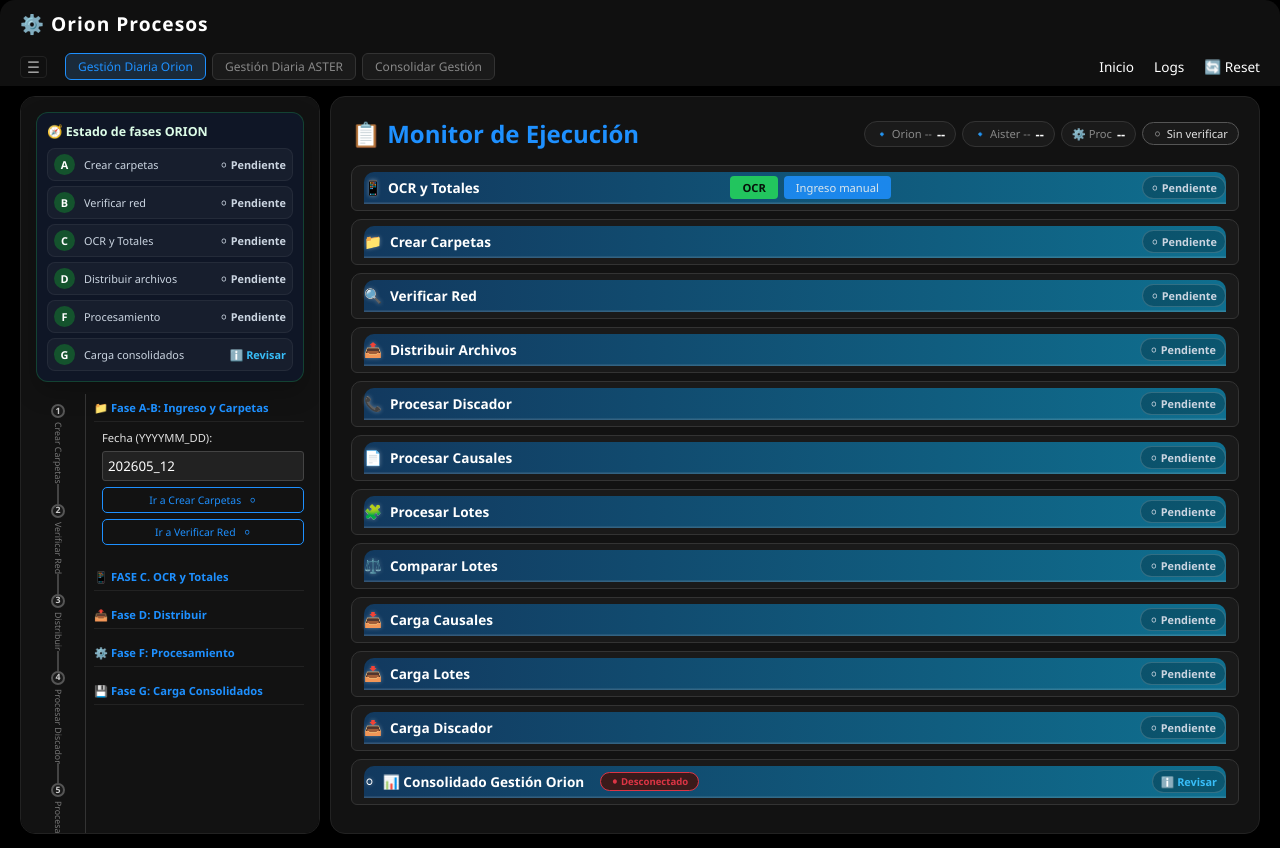
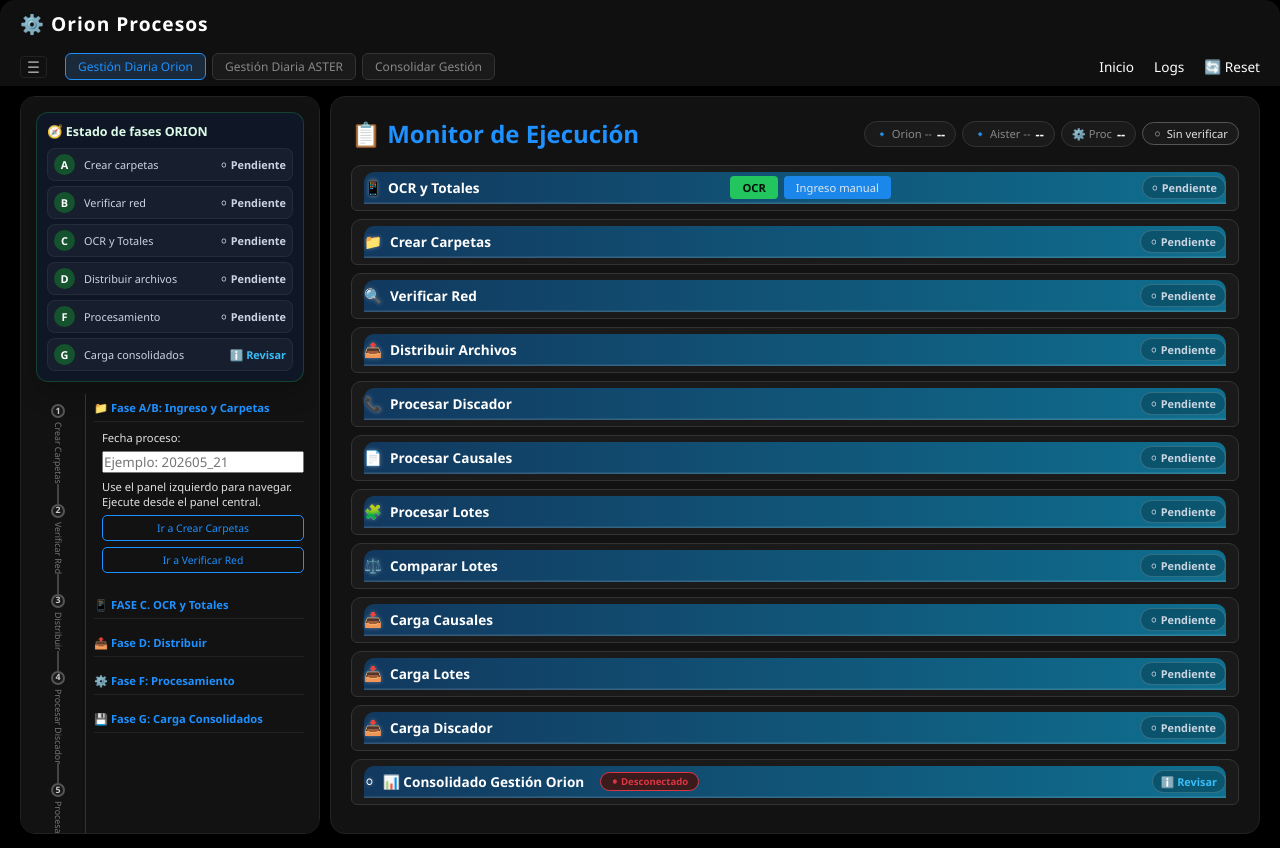
Before and after one commit to osmar74/Orion_Diario, a Flask app: page / in a window 1280 px wide. Run offline with Flask 3, Linux system fonts and the light colour scheme.

Commit message:
Migrate ORION phase A and B to workflow engine

```diff
--- a/app/static/js/main.js
+++ b/app/static/js/main.js
@@ -648,7 +648,7 @@ function construirMonitorTemporal(config) {
     `;
 }
 
-const UI_VIEW_CACHE_VERSION = "v38";
+const UI_VIEW_CACHE_VERSION = "v39";
 const UI_VIEW_CACHE_PREFIX = `orionDiario.view.${UI_VIEW_CACHE_VERSION}.`;
 
 function claveVistaModulo(modulo) {
--- a/app/static/js/orion_workflow.js
+++ b/app/static/js/orion_workflow.js
@@ -10,6 +10,24 @@
     const STATE_KEY_PREFIX = "orionDiario.workflow.orion.v1";
 
     const ACTIONS = {
+        "crear.carpetas": {
+            phase: "A",
+            label: "Crear Carpetas",
+            panelId: "panel-crear-carpetas",
+            wrapperId: "panel-crear-carpetas-wrapper",
+            buttonId: "btn-wf-crear-carpetas",
+            method: "GET",
+            endpoint: "/accion/crear-carpetas",
+        },
+        "verificar.red": {
+            phase: "B",
+            label: "Verificar Red",
+            panelId: "panel-verificar-red",
+            wrapperId: "panel-verificar-red-wrapper",
+            buttonId: "btn-wf-verificar-red",
+            method: "GET",
+            endpoint: "/accion/verificar-red",
+        },
         "distribuir.preparar": {
             phase: "D",
             label: "Preparar distribución",
@@ -413,6 +431,16 @@ function limpiarChipsViejosFaseD() {
     }
 
     function actualizarEstadoWorkflowDirecto(phase) {
+        if (phase === "A") {
+            actualizarEstadoFaseSimpleDirecto("A", "crear.carpetas");
+            return;
+        }
+
+        if (phase === "B") {
+            actualizarEstadoFaseSimpleDirecto("B", "verificar.red");
+            return;
+        }
+
         if (phase === "D") {
             actualizarEstadoFaseDDirecto();
             return;
@@ -428,6 +456,8 @@ function limpiarChipsViejosFaseD() {
             return;
         }
     }
+
+
 
 
 
@@ -596,6 +626,46 @@ function limpiarChipsViejosFaseD() {
 
             if (state) {
                 state.textContent = `${icon} ${legacyLabel}`;
+            }
+        }
+    }
+
+
+    function calcularEstadoSimpleWorkflow(actionName) {
+        const estado = leerEstado();
+        return estado[actionName]?.status || "pending";
+    }
+
+    function actualizarEstadoFaseSimpleDirecto(phase, actionName) {
+        const status = calcularEstadoSimpleWorkflow(actionName);
+        const [icon, label, cls] = estadoMeta(status);
+
+        try {
+            const key = "orionDiario.ui.orion.phaseStatus";
+            const raw = localStorage.getItem(key);
+            const phaseStatus = raw ? JSON.parse(raw) : {};
+
+            phaseStatus[phase] = {
+                status,
+                detail: label,
+                updatedAt: new Date().toLocaleTimeString(),
+            };
+
+            localStorage.setItem(key, JSON.stringify(phaseStatus));
+        } catch {
+            // No bloquear UI.
+        }
+
+        const sidebarItem = document.querySelector(`[data-orion-phase="${phase}"]`);
+
+        if (sidebarItem) {
+            sidebarItem.classList.remove("pending", "running", "done", "error", "info");
+            sidebarItem.classList.add(cls);
+
+            const state = sidebarItem.querySelector(".orion-phase-state");
+
+            if (state) {
+                state.textContent = `${icon} ${label}`;
             }
         }
     }
@@ -995,6 +1065,8 @@ function limpiarChipsViejosFaseD() {
     window.ejecutarWorkflowOrion = ejecutarWorkflowOrion;
     window.abrirWorkflowOrion = abrirWorkflowOrion;
     window.inicializarWorkflowOrion = inicializarWorkflowOrion;
+    window.actualizarEstadoFaseSimpleDirecto = actualizarEstadoFaseSimpleDirecto;
+    window.calcularEstadoSimpleWorkflow = calcularEstadoSimpleWorkflow;
     window.getConexionCargaWorkflow = getConexionCargaWorkflow;
     window.estadoCargaTipoWorkflow = estadoCargaTipoWorkflow;
     window.actualizarEstadoFaseGDirecto = actualizarEstadoFaseGDirecto;
--- a/app/templates/partials/panels/panel_crear_carpetas.html
+++ b/app/templates/partials/panels/panel_crear_carpetas.html
@@ -1,7 +1,8 @@
-<details id="panel-crear-carpetas-wrapper" class="panel-monitor orion-fase-ab-panel" open>
+<details id="panel-crear-carpetas-wrapper" class="panel-monitor orion-fase-ab-panel" data-orion-workflow-managed="1" open>
     <summary>
         <span class="panel-icon">📁</span>
         Crear Carpetas
+        <span id="wf-status-crear-carpetas" class="wf-status-chip pending">⚪ Pendiente</span>
     </summary>
 
     <div class="panel-body">
@@ -55,11 +56,12 @@
 
                 <button
                     type="button"
-                    id="btn-panel-crear-carpetas"
+                    id="btn-wf-crear-carpetas"
                     class="ui-btn-success orion-main-action"
-                    onclick="prepararYEjecutarAccionOrion('crear-carpetas', this)"
+                    onclick="ejecutarWorkflowOrion('crear.carpetas', this)"
                 >
                     Crear carpetas
+                    <span class="status-icon"></span>
                 </button>
             </section>
 
--- a/app/templates/partials/panels/panel_verificar_red.html
+++ b/app/templates/partials/panels/panel_verificar_red.html
@@ -1,7 +1,8 @@
-<details id="panel-verificar-red-wrapper" class="panel-monitor orion-fase-b-panel">
+<details id="panel-verificar-red-wrapper" class="panel-monitor orion-fase-b-panel" data-orion-workflow-managed="1">
     <summary>
         <span class="panel-icon">🔍</span>
         Verificar Red
+        <span id="wf-status-verificar-red" class="wf-status-chip pending">⚪ Pendiente</span>
     </summary>
 
     <div class="panel-body">
@@ -42,11 +43,12 @@
 
                 <button
                     type="button"
-                    id="btn-panel-verificar-red"
+                    id="btn-wf-verificar-red"
                     class="ui-btn-success orion-main-action"
-                    onclick="prepararYEjecutarAccionOrion('verificar-red', this)"
+                    onclick="ejecutarWorkflowOrion('verificar.red', this)"
                 >
                     Verificar red
+                    <span class="status-icon"></span>
                 </button>
 
                 <div class="orion-help-text">
--- a/app/templates/partials/sidebar/fase_ingreso_carpetas.html
+++ b/app/templates/partials/sidebar/fase_ingreso_carpetas.html
@@ -1,9 +1,26 @@
 <details open>
-    <summary>📁 Fase A-B: Ingreso y Carpetas</summary>
+    <summary>📁 Fase A/B: Ingreso y Carpetas</summary>
+
     <div class="fase-actions">
-        <label>Fecha (YYYYMM_DD):</label>
-        <input type="text" id="fechaInput" placeholder="202605_12" value="{{ ultima_fecha }}" class="ui-input-date">
-        <button onclick="abrirPanelCentralOrionDirecto('crear-carpetas'); return false;" id="btn-crear">Ir a Crear Carpetas <span class="status-icon">⚪</span></button>
-        <button onclick="abrirPanelCentralOrionDirecto('verificar-red'); return false;" id="btn-verred">Ir a Verificar Red <span class="status-icon">⚪</span></button>
+        <label>Fecha proceso:</label>
+        <input
+            type="text"
+            id="fechaInput"
+            placeholder="Ejemplo: 202605_21"
+            oninput="sincronizarFechaOrionPanel(this.value)"
+            onchange="sincronizarFechaOrionPanel(this.value)"
+        >
+
+        <div class="log-line info">
+            Use el panel izquierdo para navegar. Ejecute desde el panel central.
+        </div>
+
+        <button type="button" onclick="abrirWorkflowOrion('crear.carpetas'); return false;">
+            Ir a Crear Carpetas
+        </button>
+
+        <button type="button" onclick="abrirWorkflowOrion('verificar.red'); return false;">
+            Ir a Verificar Red
+        </button>
     </div>
 </details>
```
